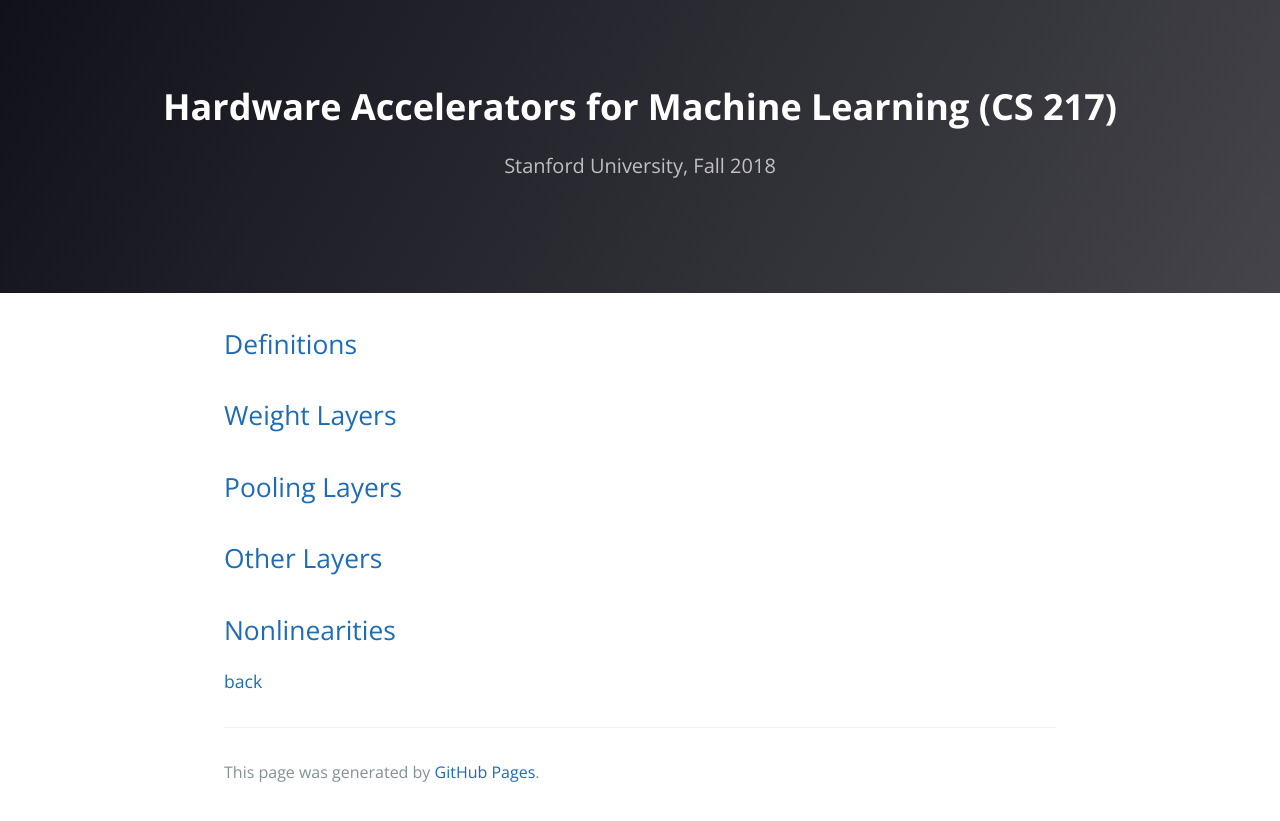
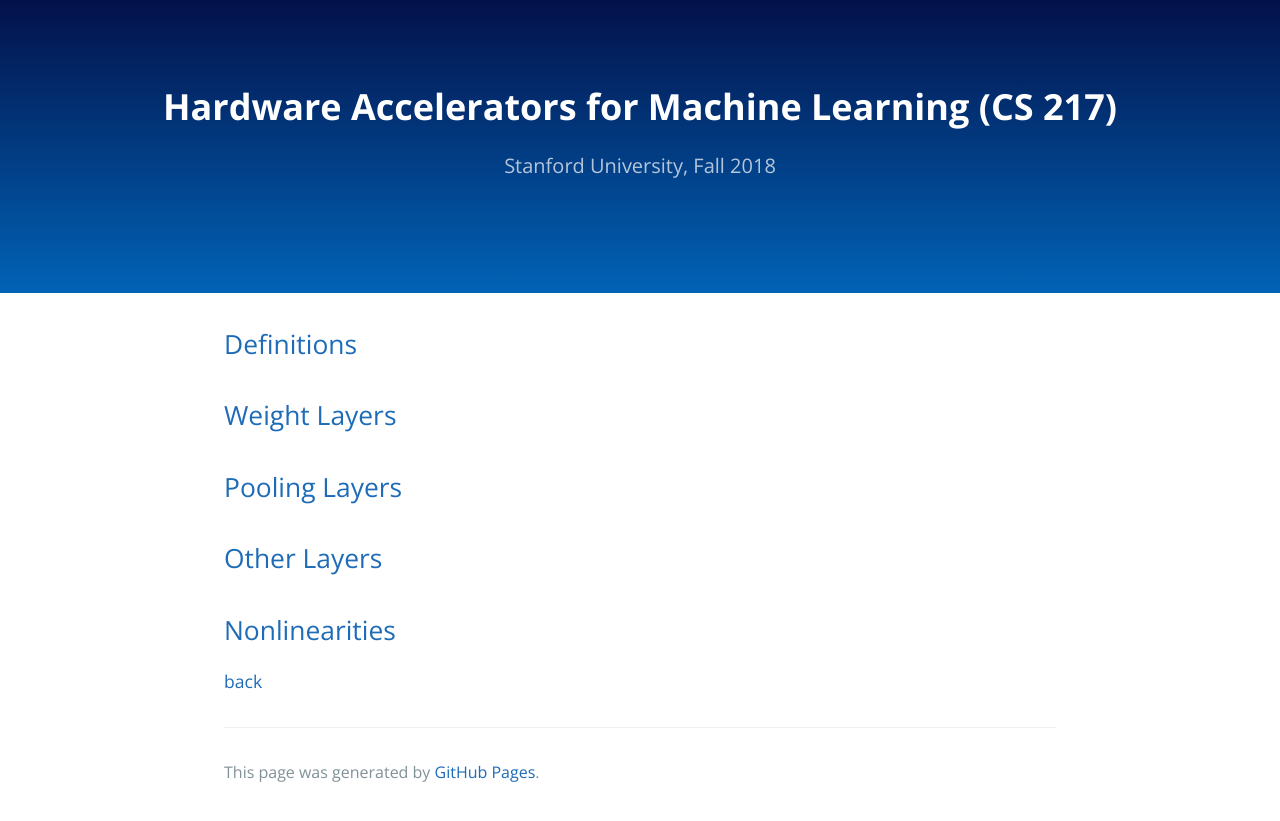
Before and after one commit to cs217/cs217.github.io, a Jekyll site: the page built from motifs.md, in a window 1280 px wide. Shown: the top 821 px of the page. Built offline with Jekyll 4.4.1, drawn with Linux system fonts in a browser that asks for light colours; the repository's description, which GitHub fills in, is left out; our own code applies the rules of GitHub Pages for plain Markdown files.

Commit message:
color change

```diff
--- a/_sass/jekyll-theme-cayman.scss
+++ b/_sass/jekyll-theme-cayman.scss
@@ -90,7 +90,7 @@ a {
   color: $header-heading-color;
   text-align: center;
   background-color: $header-bg-color;
-  background-image: linear-gradient(120deg, $header-bg-color-secondary, $header-bg-color);
+  background-image: linear-gradient(0deg, $header-bg-color-secondary, $header-bg-color);
 
   @include large {
     padding: 5rem 6rem;
--- a/_sass/variables.scss
+++ b/_sass/variables.scss
@@ -4,8 +4,8 @@ $medium-breakpoint: 42em !default;
 
 // Headers
 $header-heading-color: #fff !default;
-$header-bg-color: #44444A !default;
-$header-bg-color-secondary: #11111A !default;
+$header-bg-color: #03114A !default;
+$header-bg-color-secondary: #0163B6 !default;
 
 // Text
 $section-headings-color: #159957 !default;
--- a/assets/css/cj.css
+++ b/assets/css/cj.css
@@ -102,7 +102,7 @@ margin:auto;
 
 .instructor {
   display: inline-block;
-  width: 200px;
+  width: 180px;
   text-align: center;
   margin-right: 20px;
 }
```
